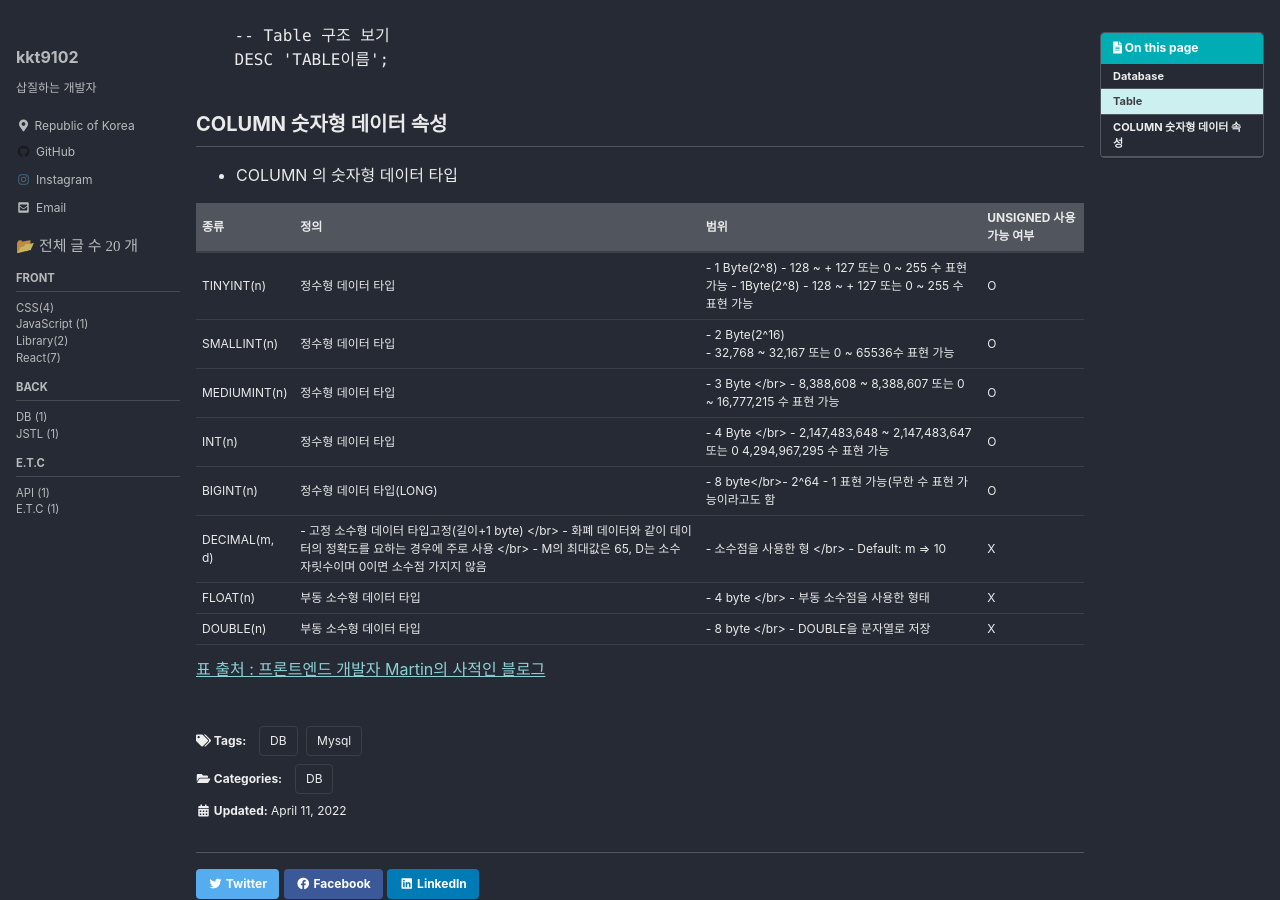
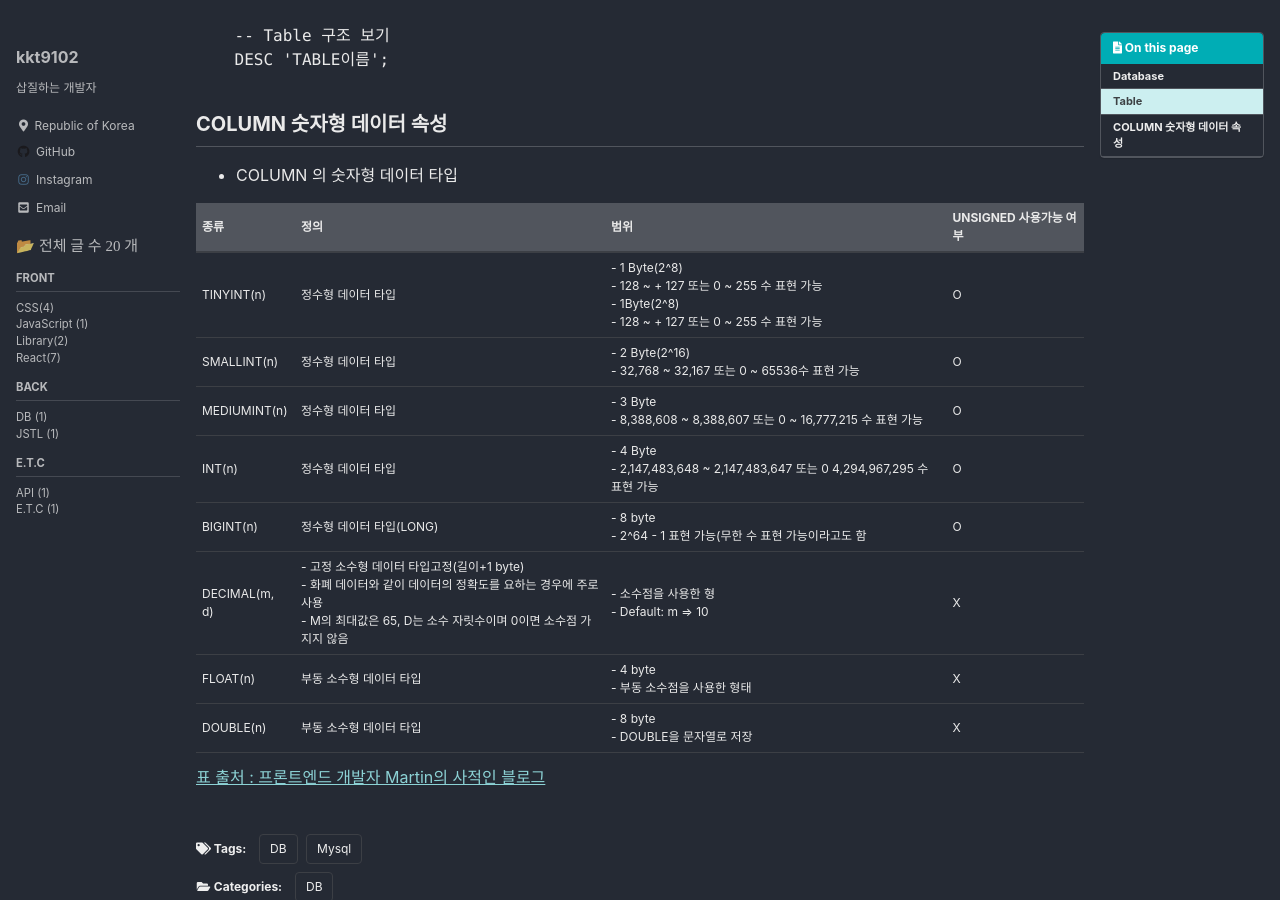
Before and after one commit to kkt9102/kkt9102.github.io, a Jekyll site: the page built from _posts/2022-04-11-mysql_명령어.md, in a window 1280 px wide and 900 px high, scrolled down 815 px. Built offline with Jekyll 4.4.1, drawn with Linux system fonts in a browser that asks for light colours; cached includes are drawn as plain includes; comment, search, counter and statistics services are not loaded.

Commit message:
테이블 줄바꿈 테스트

```diff
--- a/_posts/2022-04-11-mysql_명령어.md
+++ b/_posts/2022-04-11-mysql_명령어.md
@@ -53,13 +53,13 @@ last_modified_at: 2022-04-11
 
 |종류|정의|범위|UNSIGNED 사용가능 여부|
 |------|---|---|---|
-|TINYINT(n)|정수형 데이터 타입|- 1 Byte(2^8)     - 128 ~ + 127 또는 0 ~ 255 수 표현 가능      - 1Byte(2^8)     - 128 ~ + 127 또는 0 ~ 255 수 표현 가능|O|
+|TINYINT(n)|정수형 데이터 타입|- 1 Byte(2^8) <br> - 128 ~ + 127 또는 0 ~ 255 수 표현 가능 <br> - 1Byte(2^8) <br> - 128 ~ + 127 또는 0 ~ 255 수 표현 가능|O|
 |SMALLINT(n)|정수형 데이터 타입|- 2 Byte(2^16) <br> - 32,768 ~ 32,167 또는 0 ~ 65536수 표현 가능|O|
-|MEDIUMINT(n)|정수형 데이터 타입|- 3 Byte </br> - 8,388,608 ~ 8,388,607 또는 0 ~ 16,777,215 수 표현 가능|O|
-|INT(n)|정수형 데이터 타입|- 4 Byte </br> - 2,147,483,648 ~ 2,147,483,647 또는 0 4,294,967,295 수 표현 가능|O|
-|BIGINT(n)|정수형 데이터 타입(LONG)|- 8 byte</br>- 2^64 - 1 표현 가능(무한 수 표현 가능이라고도 함|O|
-|DECIMAL(m, d)|- 고정 소수형 데이터 타입고정(길이+1 byte) </br> - 화폐 데이터와 같이 데이터의 정확도를 요하는 경우에 주로 사용 </br> - M의 최대값은 65, D는 소수 자릿수이며 0이면 소수점 가지지 않음|- 소수점을 사용한 형 </br> - Default: m ⇒ 10|X|
-|FLOAT(n)|부동 소수형 데이터 타입|- 4 byte </br> - 부동 소수점을 사용한 형태|X|
-|DOUBLE(n)|부동 소수형 데이터 타입|	- 8 byte </br> - DOUBLE을 문자열로 저장|X|
+|MEDIUMINT(n)|정수형 데이터 타입|- 3 Byte <br> - 8,388,608 ~ 8,388,607 또는 0 ~ 16,777,215 수 표현 가능|O|
+|INT(n)|정수형 데이터 타입|- 4 Byte <br> - 2,147,483,648 ~ 2,147,483,647 또는 0 4,294,967,295 수 표현 가능|O|
+|BIGINT(n)|정수형 데이터 타입(LONG)|- 8 byte<br>- 2^64 - 1 표현 가능(무한 수 표현 가능이라고도 함|O|
+|DECIMAL(m, d)|- 고정 소수형 데이터 타입고정(길이+1 byte) <br> - 화폐 데이터와 같이 데이터의 정확도를 요하는 경우에 주로 사용 <br> - M의 최대값은 65, D는 소수 자릿수이며 0이면 소수점 가지지 않음|- 소수점을 사용한 형 <br> - Default: m ⇒ 10|X|
+|FLOAT(n)|부동 소수형 데이터 타입|- 4 byte <br> - 부동 소수점을 사용한 형태|X|
+|DOUBLE(n)|부동 소수형 데이터 타입|	- 8 byte <br> - DOUBLE을 문자열로 저장|X|
 
 [표 출처 : 프론트엔드 개발자 Martin의 사적인 블로그](https://blog.martinwork.co.kr/mysql/2020/01/17/mysql-data-type.html){:target="_blank"}
```
